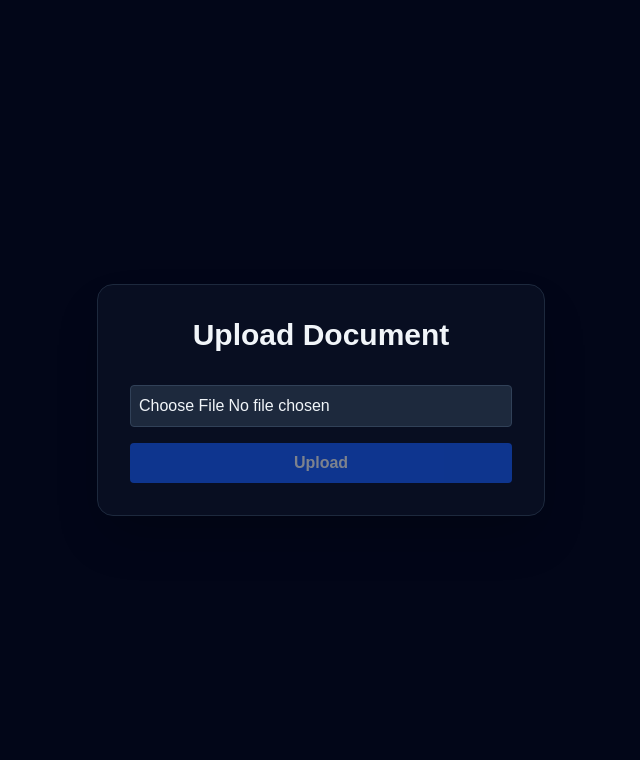
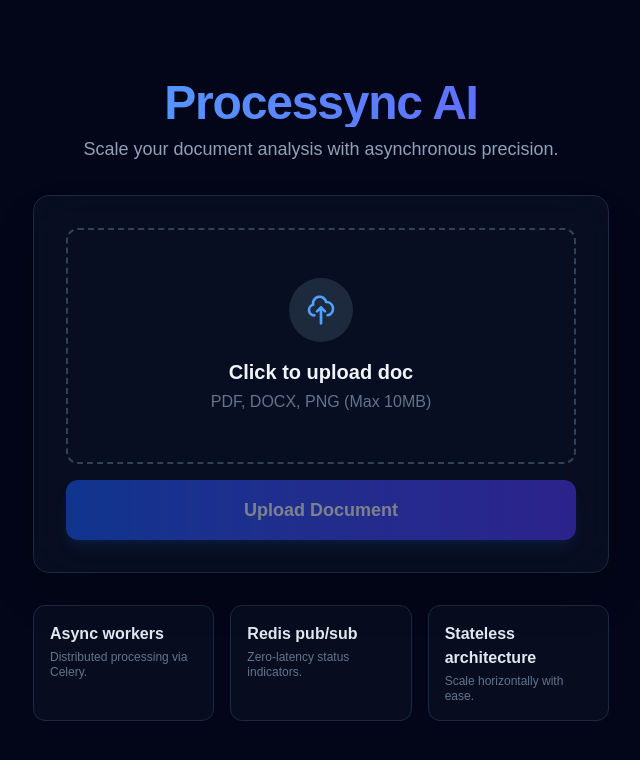
Before and after one commit to RealCifer/Processync, a Next.js app in the folder frontend/: page / in a window 1280 px wide. Shown: the top 760 px of the page, without its empty margins (319-959 px from the left). Built offline with nearby package versions, Linux system fonts and the light colour scheme.

Commit message:
fixed FRONTEND UI

```diff
--- a/frontend/src/app/page.tsx
+++ b/frontend/src/app/page.tsx
@@ -5,11 +5,13 @@ import { useState } from 'react';
 export default function Home() {
   const [file, setFile] = useState<File | null>(null);
   const [response, setResponse] = useState<any>(null);
+  const [loading, setLoading] = useState(false);
   const [error, setError] = useState<string | null>(null);
 
   const handleUpload = async () => {
     if (!file) return;
 
+    setLoading(true);
     setError(null);
     setResponse(null);
 
@@ -29,49 +31,110 @@ export default function Home() {
       }
 
       setResponse(data);
-      console.log('Upload success:', data);
     } catch (err: any) {
       setError(err.message);
-      console.error('Upload error:', err);
+    } finally {
+      setLoading(false);
     }
   };
 
   return (
     <main className="min-h-screen bg-slate-950 flex flex-col items-center justify-center p-6 text-slate-100">
-      <div className="max-w-md w-full space-y-8 bg-slate-900/50 border border-slate-800 rounded-2xl p-8 shadow-2xl">
-        <h1 className="text-3xl font-bold text-center">Upload Document</h1>
+      <div className="max-w-xl w-full space-y-8 animate-in fade-in slide-in-from-bottom-4 duration-1000">
+        <div className="text-center space-y-2">
+          <h1 className="text-5xl font-extrabold tracking-tight bg-gradient-to-r from-blue-400 to-indigo-500 bg-clip-text text-transparent">
+            Processync AI
+          </h1>
+          <p className="text-slate-400 text-lg">Scale your document analysis with asynchronous precision.</p>
+        </div>
 
+        <div className="bg-slate-900/50 border border-slate-800 rounded-2xl p-8 backdrop-blur-xl shadow-2xl space-y-6">
+          {!response ? (
             <div className="space-y-4">
+              <div className="border-2 border-dashed border-slate-700 rounded-xl p-12 text-center transition-colors hover:border-blue-500/50 group">
                 <input
                   type="file"
+                  id="file-upload"
+                  className="hidden"
                   onChange={(e) => setFile(e.target.files?.[0] || null)}
-            className="w-full bg-slate-800 border border-slate-700 rounded p-2"
                 />
+                <label htmlFor="file-upload" className="cursor-pointer space-y-4 block">
+                  <div className="w-16 h-16 bg-slate-800 rounded-full flex items-center justify-center mx-auto group-hover:scale-110 transition-transform">
+                    <svg className="w-8 h-8 text-blue-400" fill="none" stroke="currentColor" viewBox="0 0 24 24">
+                      <path strokeLinecap="round" strokeLinejoin="round" strokeWidth="2" d="M7 16a4 4 0 01-.88-7.903A5 5 0 1115.9 6L16 6a5 5 0 011 9.9M15 13l-3-3m0 0l-3 3m3-3v12" />
+                    </svg>
+                  </div>
+                  <div className="space-y-1">
+                    <p className="text-xl font-semibold">Click to upload doc</p>
+                    <p className="text-slate-500">PDF, DOCX, PNG (Max 10MB)</p>
+                  </div>
+                </label>
+                {file && (
+                  <p className="mt-4 text-sm bg-blue-500/10 text-blue-400 py-1 px-3 rounded-full inline-block">
+                    Selected: {file.name}
+                  </p>
+                )}
+              </div>
 
               <button
+                disabled={!file || loading}
                 onClick={handleUpload}
-            disabled={!file}
-            className="w-full bg-blue-600 hover:bg-blue-500 py-2 rounded font-bold disabled:opacity-50 transition-colors"
+                className="w-full bg-gradient-to-r from-blue-600 to-indigo-600 hover:from-blue-500 hover:to-indigo-500 py-4 rounded-xl font-bold text-lg shadow-lg shadow-blue-500/20 transition-all disabled:opacity-50 disabled:cursor-not-allowed transform hover:-translate-y-1 active:translate-y-0"
               >
-            Upload
+                {loading ? 'Processing...' : 'Upload Document'}
               </button>
             </div>
+          ) : (
+            <div className="space-y-6 animate-in zoom-in-95 duration-500">
+              <div className="flex justify-between items-center">
+                <h3 className="text-xl font-bold text-blue-400">{response.filename}</h3>
+                <span className="px-3 py-1 rounded-full text-xs font-bold bg-emerald-500/20 text-emerald-400">
+                  UPLOADED
+                </span>
+              </div>
 
-        {response && (
-          <div className="bg-emerald-900/30 border border-emerald-800 p-4 rounded mt-4">
-            <h3 className="font-bold text-emerald-400">Success!</h3>
-            <pre className="text-xs mt-2 overflow-auto text-slate-300">
-              {JSON.stringify(response, null, 2)}
-            </pre>
+              <div className="bg-slate-800/50 rounded-xl p-4 space-y-3 border border-slate-700/50">
+                <h4 className="font-bold text-slate-300">File Details</h4>
+                <div className="grid grid-cols-2 gap-4 text-sm">
+                  <div>
+                    <span className="text-slate-500 block">Content Type</span>
+                    <span className="text-slate-300">{response.content_type}</span>
+                  </div>
+                  <div>
+                    <span className="text-slate-500 block">Size</span>
+                    <span className="text-slate-300 text-emerald-400 font-mono">
+                      {(response.size / 1024).toFixed(2)} KB
+                    </span>
+                  </div>
+                </div>
+              </div>
+
+              <button
+                onClick={() => { setResponse(null); setFile(null); }}
+                className="w-full bg-slate-800 hover:bg-slate-700 py-3 rounded-xl font-semibold transition-colors"
+              >
+                Upload Another Document
+              </button>
             </div>
           )}
 
-        {error && (
-          <div className="bg-rose-900/30 border border-rose-800 p-4 rounded mt-4">
-            <h3 className="font-bold text-rose-400">Error</h3>
-            <p className="text-sm mt-1 text-slate-300">{error}</p>
+          {error && <p className="text-rose-400 text-center font-medium bg-rose-500/10 py-2 rounded-lg">{error}</p>}
         </div>
-        )}
+
+        <div className="grid grid-cols-1 md:grid-cols-3 gap-4">
+          <div className="p-4 bg-slate-900/40 border border-slate-800 rounded-xl hover:border-slate-700 transition-colors">
+            <h4 className="font-bold mb-1 text-slate-200">Async workers</h4>
+            <p className="text-xs text-slate-500 leading-tight">Distributed processing via Celery.</p>
+          </div>
+          <div className="p-4 bg-slate-900/40 border border-slate-800 rounded-xl hover:border-slate-700 transition-colors">
+            <h4 className="font-bold mb-1 text-slate-200">Redis pub/sub</h4>
+            <p className="text-xs text-slate-500 leading-tight">Zero-latency status indicators.</p>
+          </div>
+          <div className="p-4 bg-slate-900/40 border border-slate-800 rounded-xl hover:border-slate-700 transition-colors">
+            <h4 className="font-bold mb-1 text-slate-200">Stateless architecture</h4>
+            <p className="text-xs text-slate-500 leading-tight">Scale horizontally with ease.</p>
+          </div>
+        </div>
       </div>
     </main>
   );
```
Lines whose indentation alone changed are shown as unchanged.
